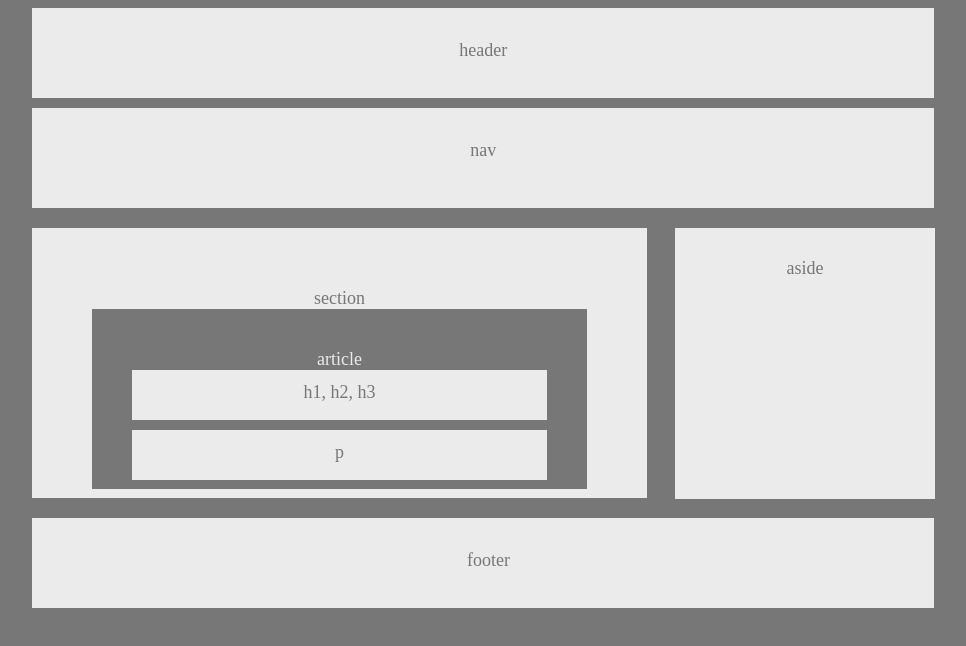
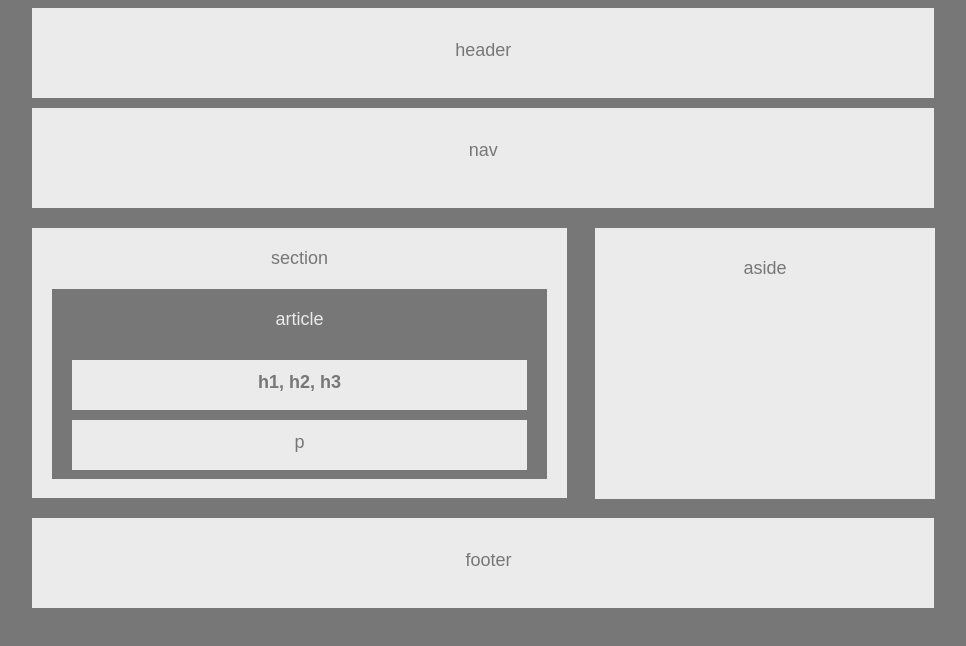
Before and after one commit to PattonParham/HW-Wireframe, a plain HTML site: page index.html in a window 1280 px wide. Shown: the whole page, without its empty margins (32-998 px from the left). Drawn offline with Linux system fonts and the light colour scheme.

Commit message:
Almost There

```diff
--- a/style.css
+++ b/style.css
@@ -6,6 +6,7 @@ height: 320px;
 font-size: 18px;
 float: center;
 margin-left: 5%;
+font-family: 'Arial', 'Helvetica Neue', Helvetica, sans-serif;
 }
 
 header{
@@ -32,7 +33,7 @@ line-height: 85px;
 background: #ebebeb;
 padding: 30px;
 float: right;
-width: 200px;
+width: 280px;
 height: 211px;
 margin-top: 10px;
 margin-bottom: 300px;
@@ -44,23 +45,23 @@ text-align: center;
 #section{
 background: #ebebeb;
 width: 495px;
-padding: 60px;
-height: 150px;
+padding: 20px;
+height: 230px;
 text-align: center;
 float: left;
 margin-top: 10px;
-position: fixed;
+
+
 
 }
 
 #article{
 background: #777;
 color: #ebebeb;
-padding: 40px;
-height: 100px;
+padding: 20px;
+height: 150px;
 text-align: center;
-
-
+margin-top: 20px;
 }
 
 #headers{
@@ -68,6 +69,8 @@ background: #ebebeb;
 color: #777;
 height: 50px;
 line-height: 45px;
+font-weight: bold;
+margin-top: 30px;
 }
 
 #paragraph{
@@ -85,6 +88,6 @@ width: 94%;
 height: 90px;
 float: center;
 text-align: center;
-text-indent: 270px;
+text-indent: 350px;
 line-height: 85px;
 }
```
